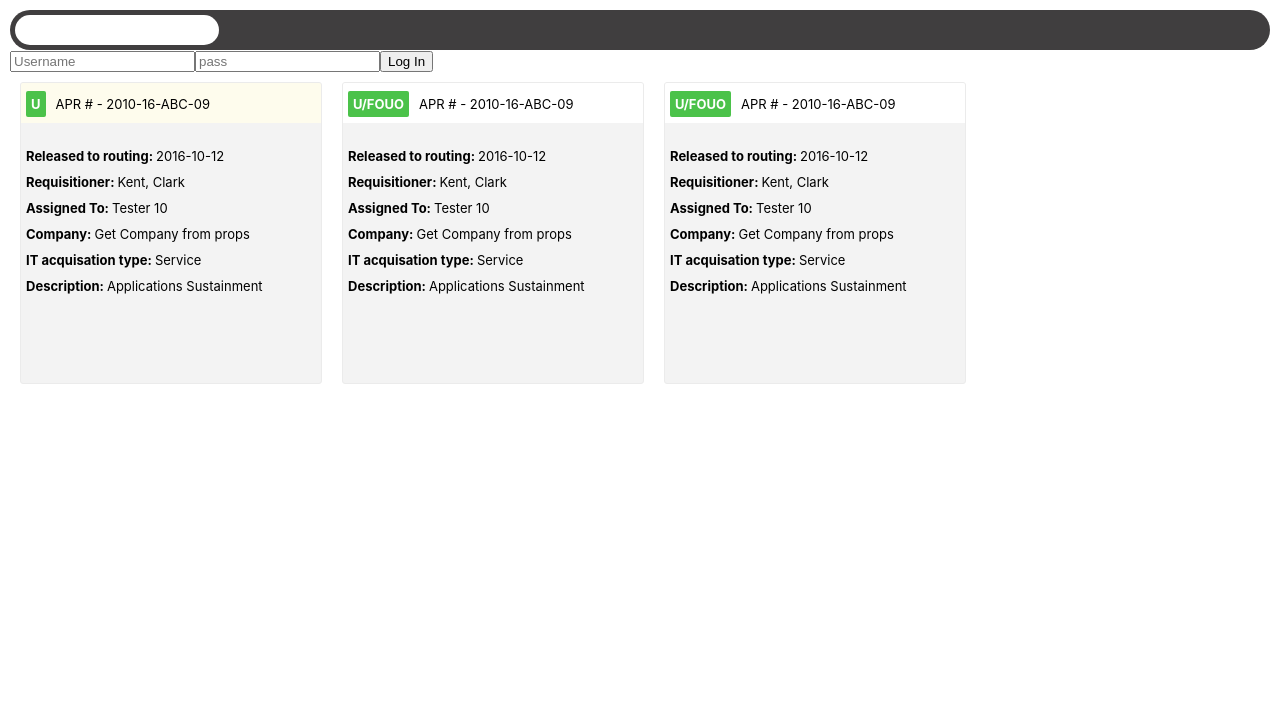
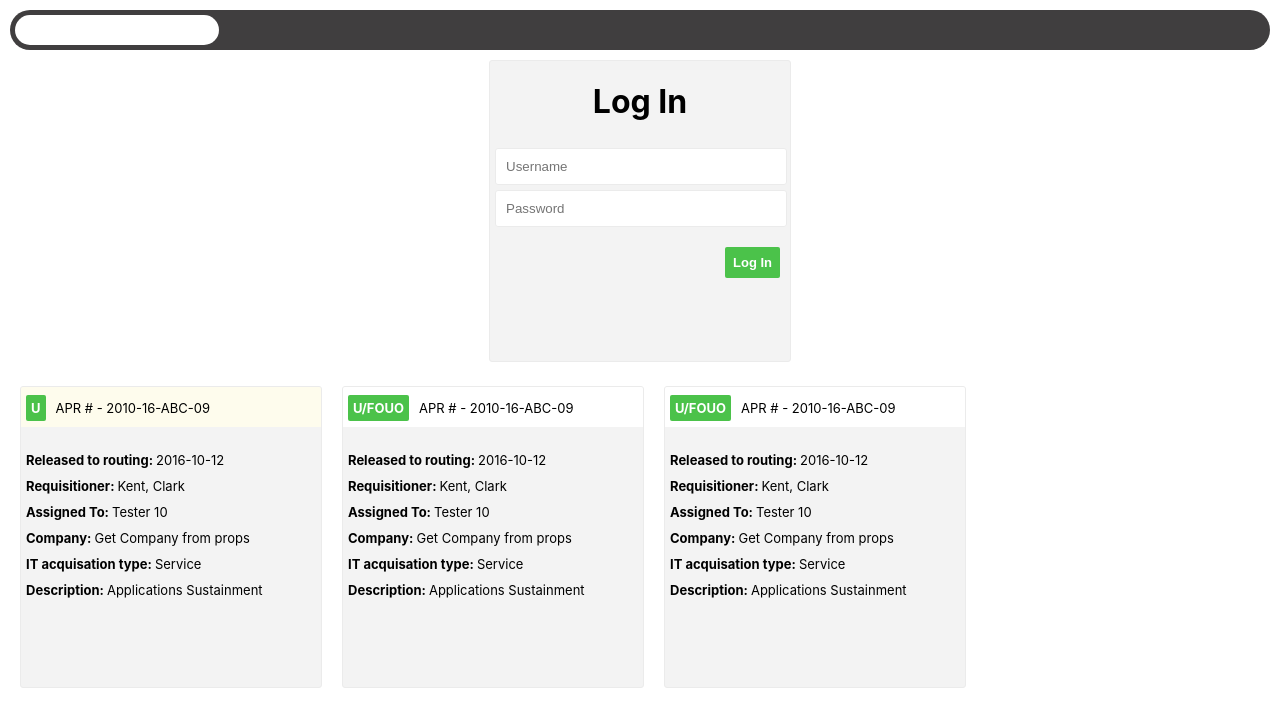
Before and after one commit to alinauroz/philemon_s_project, a React (Create React App) app in the folder client/: page / in a window 1280 px wide. Shown: the top 726 px of the page. Built offline with nearby package versions, Linux system fonts and the light colour scheme.

Commit message:
style: added for login.jsx

```diff
--- a/client/src/App.css
+++ b/client/src/App.css
@@ -63,3 +63,42 @@ body {
   font-weight: bold;
   margin: 0px;
 }
+
+#login-container {
+  width: 250px;
+  height: 200px;
+  padding: 10px;
+  border: 1px solid #ebebeb;
+}
+
+.basic-input {
+  width: calc(100% - 30px);
+  margin: 5px;
+  padding: 5px 10px;
+  margin-bottom: 0px;
+  border: 1px solid #ebebeb;
+  height: 25px;
+  border-radius: 3px;
+}
+
+.right {
+  float: right;
+}
+
+.green-button {
+    background-color: #4bc24a;
+    color: white;
+    font-size: 13px;
+    font-weight: bold;
+    padding: 8px;
+    margin-top: 3px;
+    border-radius: 2px;
+    border: 0px;
+    margin-right: 10px;
+    margin-top: 20px;
+    cursor: pointer;
+}
+
+.green-button:hover {
+  background-color: #0bc24a;
+}
--- a/client/src/App.js
+++ b/client/src/App.js
@@ -26,7 +26,9 @@ class App extends React.Component{
     return (
       <>
         <SearchBar />
-        <Login />
+        <div style={{textAlign: "center"}}>
+          <Login />
+        </div>
         <APR
           data = {data1}
         />
--- a/client/src/components/Login.jsx
+++ b/client/src/components/Login.jsx
@@ -11,7 +11,8 @@ export default class Login extends React.Component {
 
     render () {
         return (
-            <div id = 'login-container'>
+            <div class = 'container'>
+                <h1>Log In</h1>
                 <input
                     type = 'text'
                     placeholder = 'Username'
@@ -21,9 +22,9 @@ export default class Login extends React.Component {
                 />
                 <input
                     type = 'password'
-                    placeholder = 'pass'
+                    placeholder = 'Password'
                     onChange = {this.onChange_}
-                    name="username"
+                    name="pass"
                     className = "basic-input"
                 />
                 <input
```
